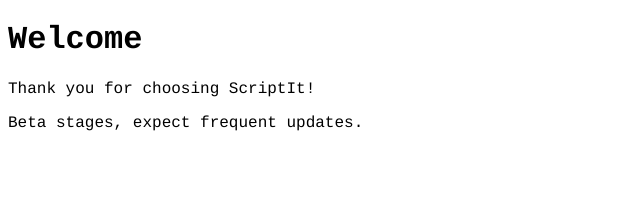
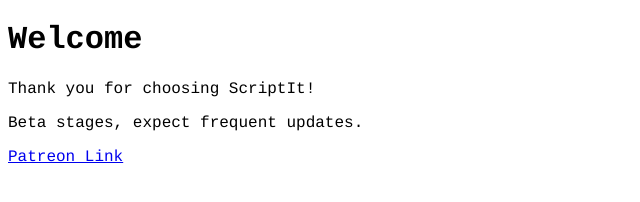
Before and after one commit to LylatProductions/lylatproductions.github.io, a plain HTML site: page test.html in a window 1280 px wide. Shown: the whole page, without its empty margins (0-640 px from the left). Drawn offline with Linux system fonts and the light colour scheme.

Commit message:
Update test.html

```diff
--- a/test.html
+++ b/test.html
@@ -9,5 +9,6 @@
     <h1 style=font-family:Courier;>Welcome</h1>
     <p style=font-family:Courier;>Thank you for choosing ScriptIt!</p>
     <p style=font-family:Courier;>Beta stages, expect frequent updates.</p>
+    <p style=font-family:Courier;><a href="https://patreon.com">Patreon Link</a></p>
 </body>
 </html>
```
